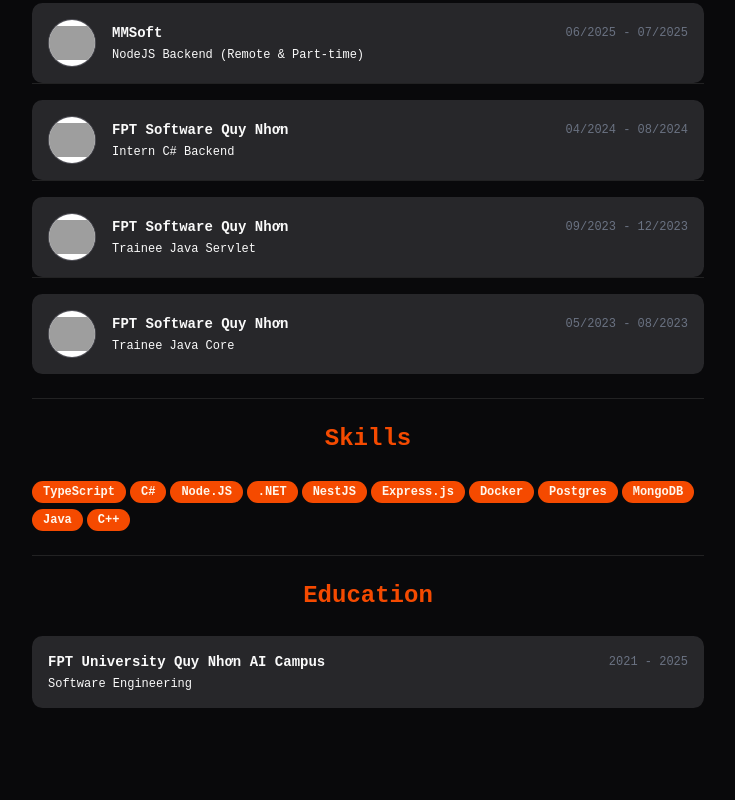
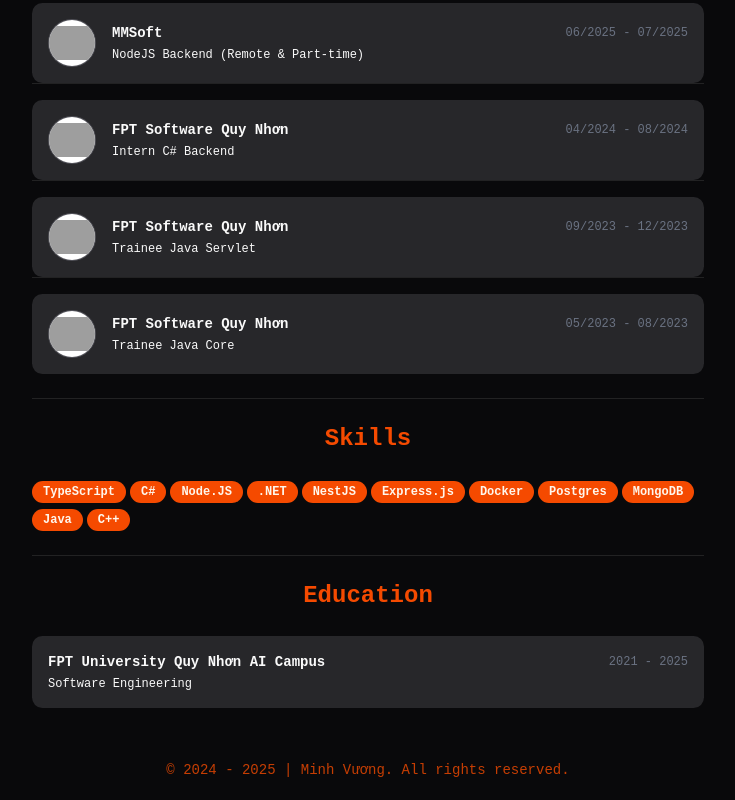
Before and after one commit to hardingadonis/hardingadonis.github.io, a React (Vite) app: page / in a window 1280 px wide. Shown: the part 642-1442 px from the top of the page, without its empty margins (272-1007 px from the left). Before the commit the page ends 1374 px from the top, so only its background shows below. Built offline with nearby package versions, Linux system fonts and the light colour scheme; grey boxes are pictures that could not be loaded.

Commit message:
feat: add Footer component and integrate it into the App layout

```diff
--- a/src/App.tsx
+++ b/src/App.tsx
@@ -10,6 +10,7 @@
 );
 const Skills = lazy(() => import('@/components/sections/Skills'));
 const Education = lazy(() => import('@/components/sections/Education'));
+const Footer = lazy(() => import('@/components/sections/Footer'));
 
 const App = () => {
 	return (
@@ -24,6 +25,7 @@
 				<Separator />
 				<Education />
 			</div>
+			<Footer />
 		</Suspense>
 	);
 };
--- /dev/null
+++ b/src/components/sections/Footer.tsx
@@ -0,0 +1,17 @@
+const Footer = () => {
+	const startYear = 2024;
+	const currentYear = new Date().getFullYear();
+
+	const year =
+		currentYear > startYear ? `${startYear} - ${currentYear}` : startYear;
+
+	return (
+		<div className="py-5 text-center">
+			<p className="text-sm text-primary/80 mt-2">
+				&copy; {year} | Minh Vương. All rights reserved.
+			</p>
+		</div>
+	);
+};
+
+export default Footer;
```
